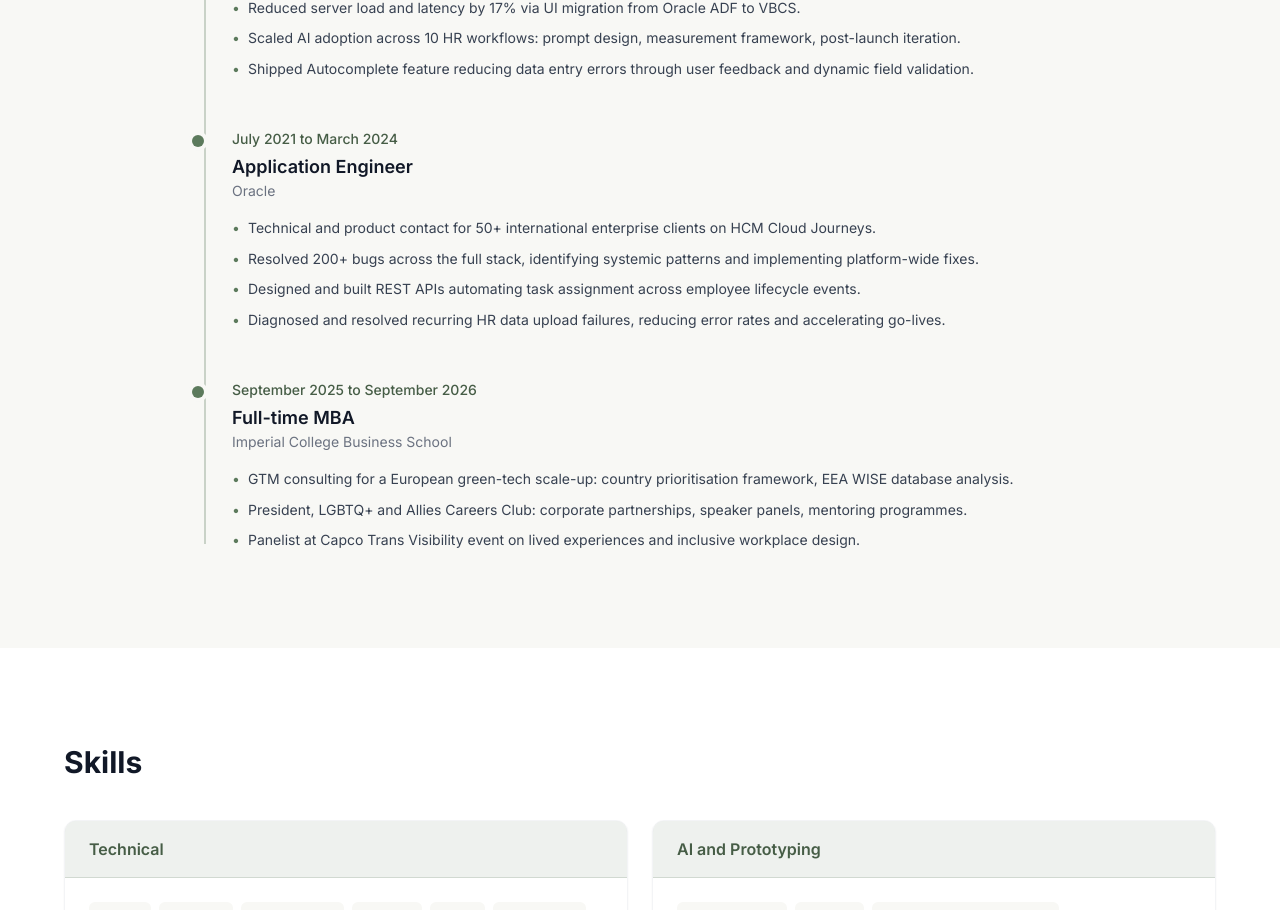
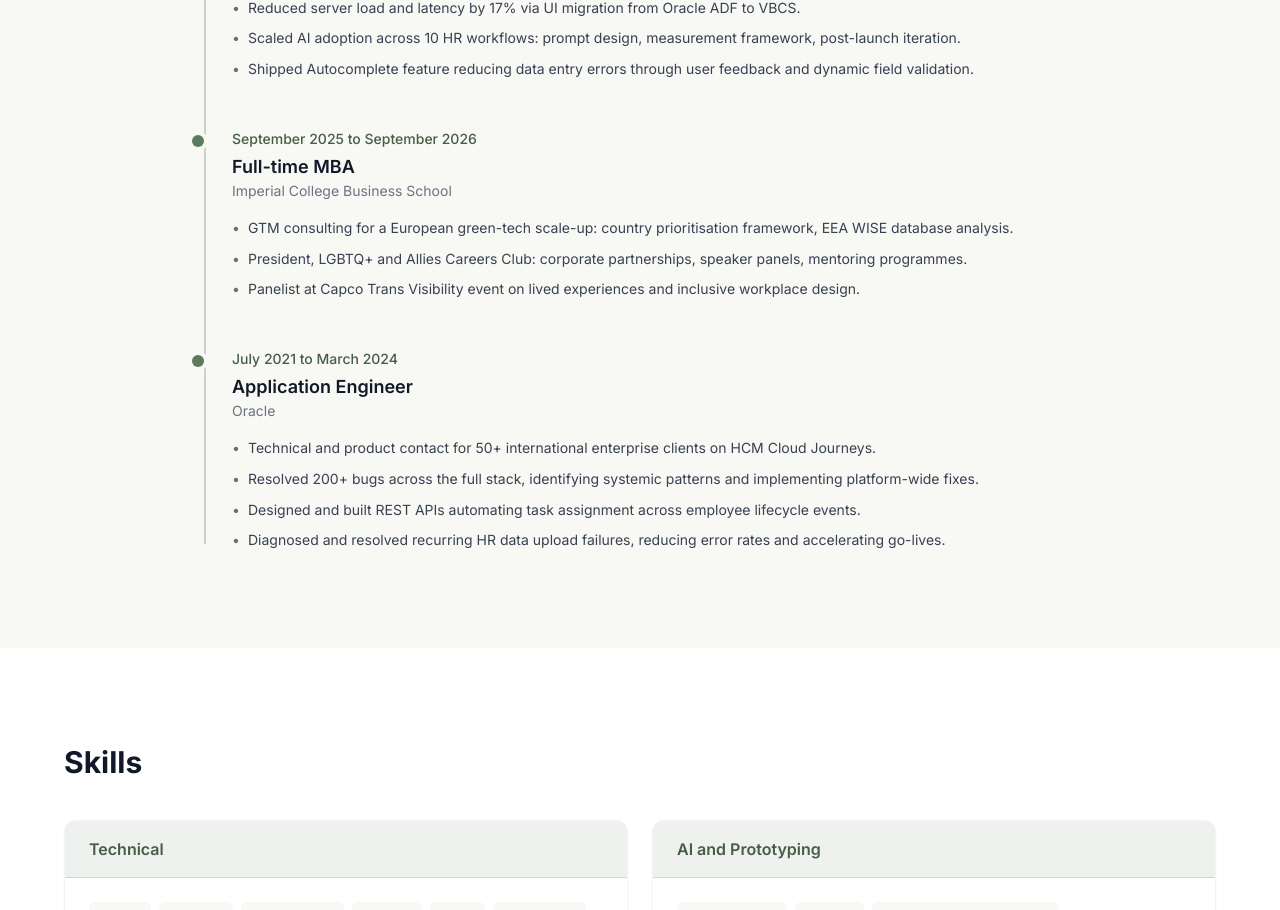
Before and after one commit to praffullittjain/portfolio-website, a React (Vite) app: page / in a window 1280 px wide. Shown: the part 2279-3189 px from the top of the page. Built offline with nearby package versions, Linux system fonts and the light colour scheme.

Commit message:
Reorder experience timeline: MBA after Senior Application Engineer
Co-Authored-By: Claude Sonnet 5 <noreply@anthropic.com>

```diff
--- a/src/components/Experience.jsx
+++ b/src/components/Experience.jsx
@@ -12,6 +12,16 @@ const EXPERIENCE = [
     ],
   },
   {
+    org: "Imperial College Business School",
+    role: "Full-time MBA",
+    dates: "September 2025 to September 2026",
+    bullets: [
+      "GTM consulting for a European green-tech scale-up: country prioritisation framework, EEA WISE database analysis.",
+      "President, LGBTQ+ and Allies Careers Club: corporate partnerships, speaker panels, mentoring programmes.",
+      "Panelist at Capco Trans Visibility event on lived experiences and inclusive workplace design.",
+    ],
+  },
+  {
     org: "Oracle",
     role: "Application Engineer",
     dates: "July 2021 to March 2024",
@@ -20,16 +30,6 @@ const EXPERIENCE = [
       "Resolved 200+ bugs across the full stack, identifying systemic patterns and implementing platform-wide fixes.",
       "Designed and built REST APIs automating task assignment across employee lifecycle events.",
       "Diagnosed and resolved recurring HR data upload failures, reducing error rates and accelerating go-lives.",
-    ],
-  },
-  {
-    org: "Imperial College Business School",
-    role: "Full-time MBA",
-    dates: "September 2025 to September 2026",
-    bullets: [
-      "GTM consulting for a European green-tech scale-up: country prioritisation framework, EEA WISE database analysis.",
-      "President, LGBTQ+ and Allies Careers Club: corporate partnerships, speaker panels, mentoring programmes.",
-      "Panelist at Capco Trans Visibility event on lived experiences and inclusive workplace design.",
     ],
   },
 ];
```
